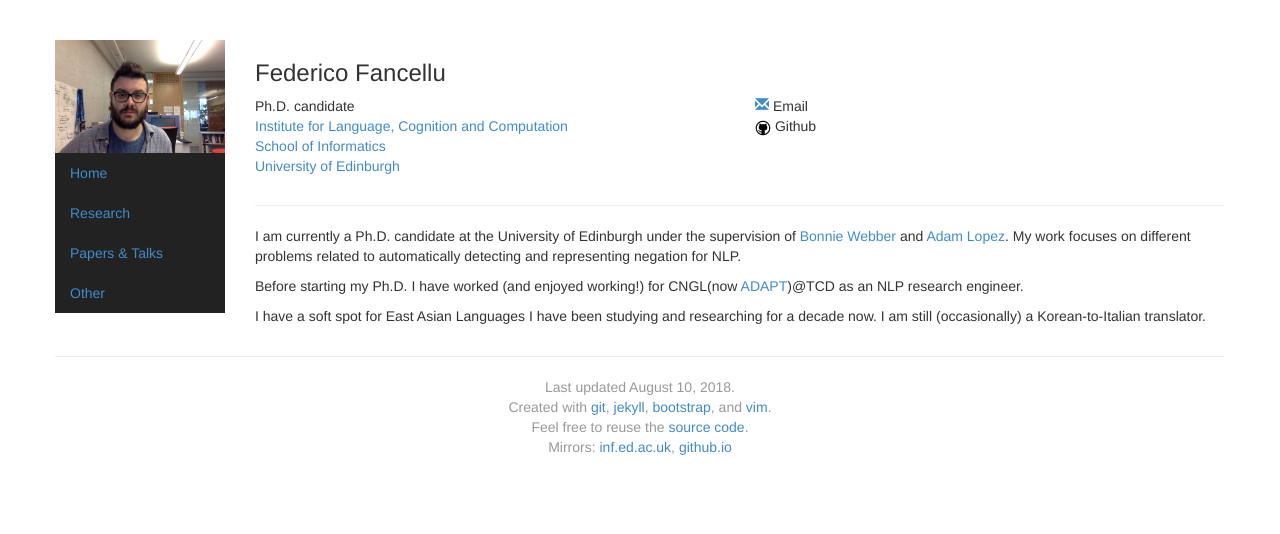
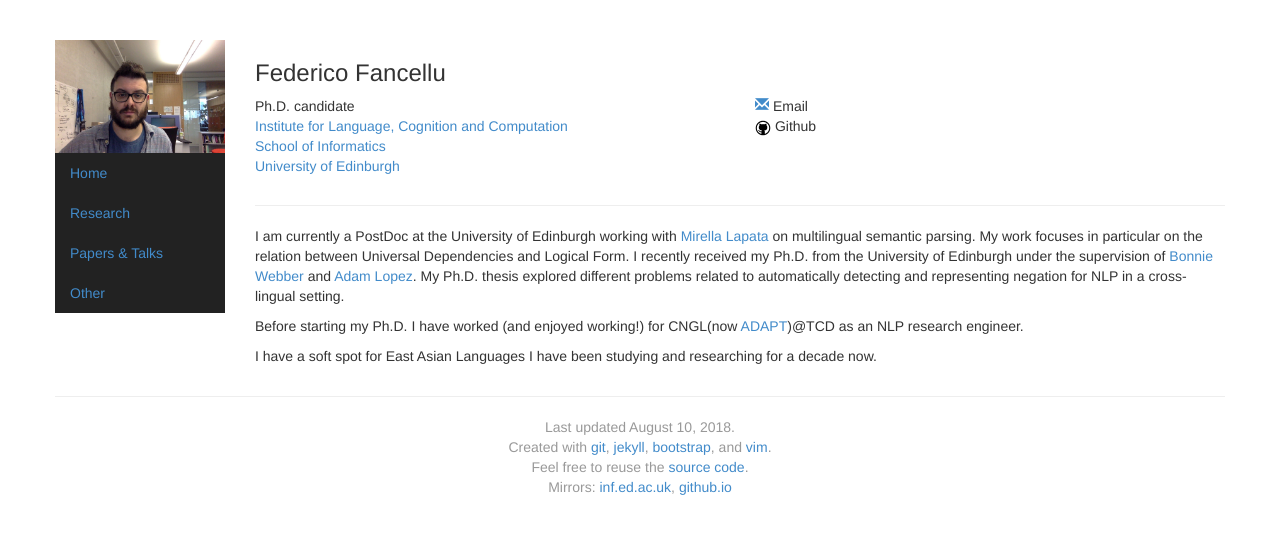
Before and after one commit to ffancellu/ffancellu.github.io, a Jekyll site: the page built from index.html, in a window 1280 px wide. Shown: the top 534 px of the page. Built offline with Jekyll 4.4.1, drawn with Linux system fonts in a browser that asks for light colours.

Commit message:
Update index.html

```diff
--- a/index.html
+++ b/index.html
@@ -19,7 +19,7 @@ picture: me
       </address>
     </div>
     <div class="col-sm-4">
-      <a href="mailto:f.fancellu@sms.inf.ed.ac.uk"><span class="glyphicon glyphicon-envelope"></span></a> Email<br/>
+      <a href="mailto:f.fancellu@ed.ac.uk"><span class="glyphicon glyphicon-envelope"></span></a> Email<br/>
       <a href="http://github.com/ffancellu">
         <img src="img/ico/github_icon.png" alt=""/>
       </a> Github
@@ -28,13 +28,14 @@ picture: me
 </div>
 
 <p>
-  I am currently a Ph.D. candidate at the University of Edinburgh under the supervision of <a href="http://homepages.inf.ed.ac.uk/bonnie/">Bonnie Webber</a> and <a href="https://alopez.github.io">Adam Lopez</a>.
-  My work focuses on different problems related to automatically detecting and representing negation for NLP.
+  I am currently a PostDoc at the University of Edinburgh working with <a href="http://homepages.inf.ed.ac.uk/mlap/">Mirella Lapata</a>
+  on multilingual semantic parsing. My work focuses in particular on the relation between Universal Dependencies and Logical Form.
+  I recently received my Ph.D. from the University of Edinburgh under the supervision of <a href="http://homepages.inf.ed.ac.uk/bonnie/">Bonnie Webber</a> and <a href="https://alopez.github.io">Adam Lopez</a>.
+  My Ph.D. thesis explored different problems related to automatically detecting and representing negation for NLP in a cross-lingual setting.
 </p>
 <p>
   Before starting my Ph.D. I have worked (and enjoyed working!) for CNGL(now <a href="http://adapt.ie">ADAPT</a>)@TCD as an NLP research engineer.
 </p>
 <p>
-I have a soft spot for East Asian Languages I have been studying and researching for a decade now.
-I am still (occasionally) a Korean-to-Italian translator.
+  I have a soft spot for East Asian Languages I have been studying and researching for a decade now.
 </p>
```
